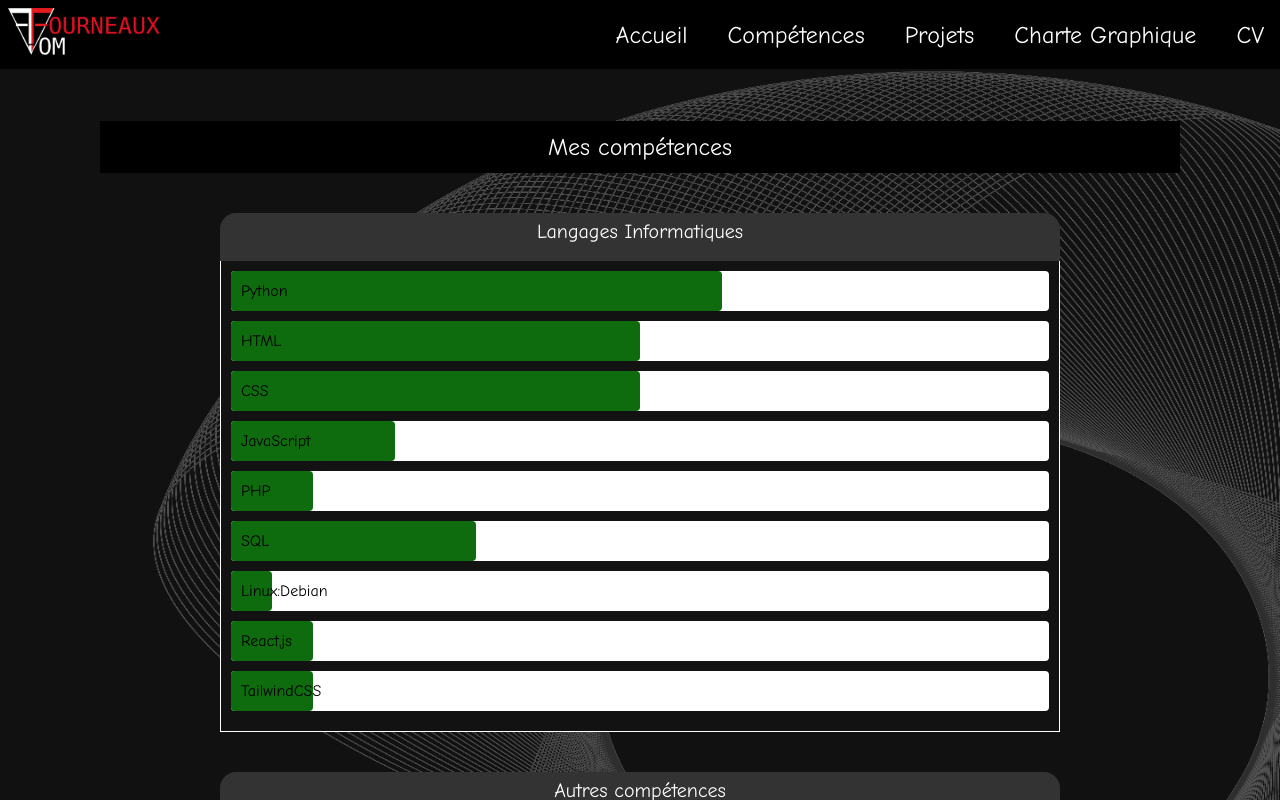
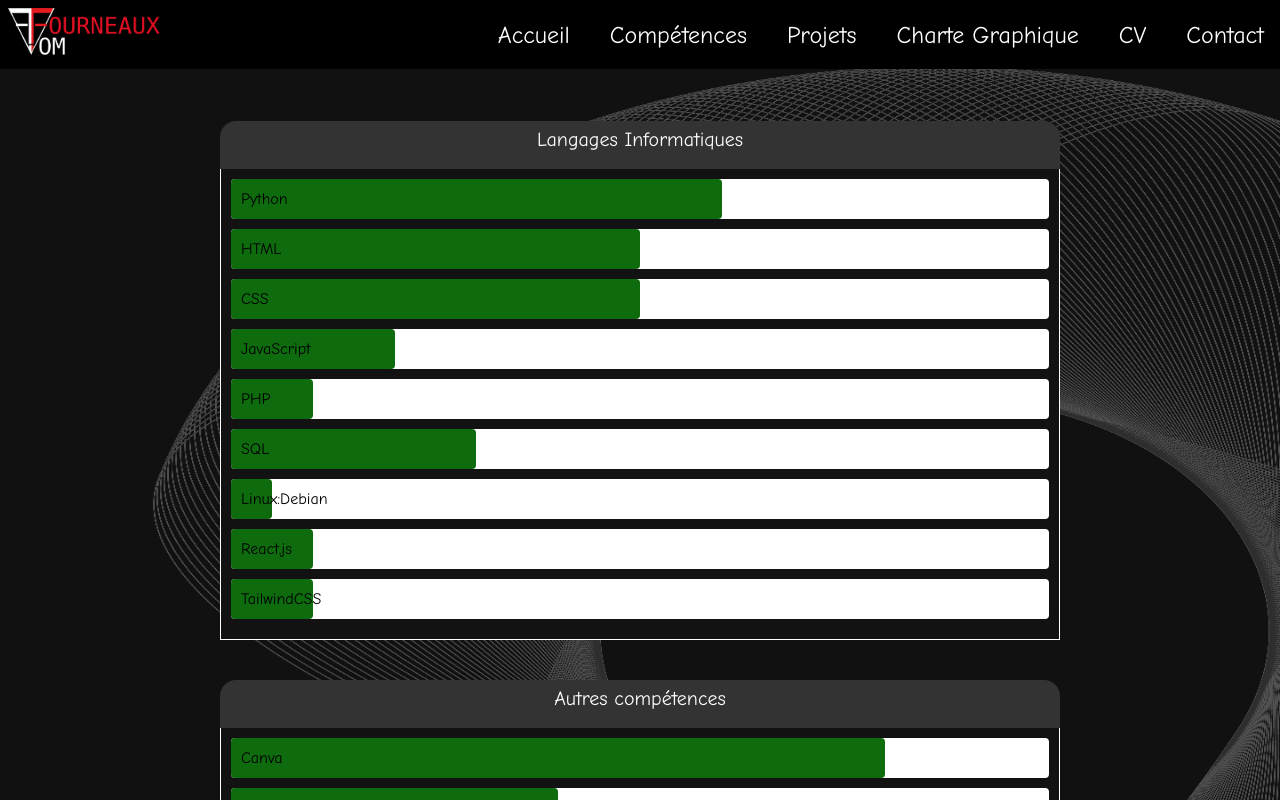
Before and after one commit to tomfrx12/portfolio-react-tom-fourneaux, a React (Vite) app: page /competences in a window 1280 px wide. Shown: the top 800 px of the page. Built offline with nearby package versions, Linux system fonts and the light colour scheme.

Commit message:
test fix

```diff
--- a/src/components/header.jsx
+++ b/src/components/header.jsx
@@ -23,9 +23,10 @@
                 <Link to="/projets" className="text-white p-[0.5rem] pl-[2rem] text-2xl hover:text-grey" onClick={() => window.scrollTo(0, 0)}>Projets</Link>
                 <Link to="/charte_graphique" className="text-white p-[0.5rem] pl-[2rem] text-2xl hover:text-grey" onClick={() => window.scrollTo(0, 0)}>Charte Graphique</Link>
                 <Link to="/cv" className="text-white p-[0.5rem] pl-[2rem] text-2xl hover:text-grey" onClick={() => window.scrollTo(0, 0)}>CV</Link>
+                <Link to="/me_contacter" className="text-white p-[0.5rem] pl-[2rem] text-2xl hover:text-grey" onClick={() => window.scrollTo(0, 0)}>Contact</Link>
             </nav>
             <a onClick={toggleMenu} className="block cursor-pointer top-[80px] right-[20rem] lg:hidden">
-                <span className={`${menuOpen ? 'hidden' : 'block'}`}>
+                <span className={`${menuOpen ? 'hidden' : 'block'}`}> {/* Expression ternaire */}
                     <span className="block w-[20px] h-px bg-white my-[6px]"></span>
                     <span className="block w-[20px] h-px bg-white my-[6px]"></span>
                     <span className="block w-[20px] h-px bg-white my-[6px]"></span>
--- /dev/null
+++ b/src/components/texte.jsx
@@ -0,0 +1,43 @@
+// import { tv } from 'tailwind-variants';
+// import PropTypes from "prop-types";
+
+// const text = tv({
+//   variants: {
+//     name: {
+//       h1: 'm-5 text-center bg-black text-base lg:text-2xl',
+//     },
+//     size: {
+//       md: 'text-base lg:text-2xl',
+//     },
+//     align: {
+//       center: "text-center",
+//       left: "text-left",
+//       right: "text-right",
+//     },
+//   },
+//   compoundVariants: [
+//     {
+//       size: ["sm", 'md'],
+//       align: ["center", "left", "right"],
+//       tag: ["h1"],
+//     }
+//   ],
+// });
+
+// const Text = ({ tag: Tag, name, size, align, children, ...props}) => {
+//   return (
+//     <Tag className={text({name, size, align})}  {...props}>
+//       {children}
+//     </Tag>
+//   );
+// };
+
+// Text.propTypes = {
+//   tag: PropTypes.elementType.isRequired,
+//   name: PropTypes.string,
+//   size: PropTypes.string,
+//   align: PropTypes.string,
+//   children: PropTypes.node,
+// };
+
+// export {Text};
--- a/src/main.jsx
+++ b/src/main.jsx
@@ -1,6 +1,6 @@
 import { StrictMode } from 'react'
 import { createRoot } from 'react-dom/client'
-import App from './App'
+import App from './App.jsx'
 import './index.css'
 
 createRoot(document.getElementById('root')).render(
--- a/src/pages/competences.jsx
+++ b/src/pages/competences.jsx
@@ -1,9 +1,13 @@
 // import "/src/css/style-competences.css";
+
+// import Text from "../components/texte";
 
 function Competences() {
     return (
     <>
-        <h1 className="text-center m-[20px] py-[10px] px-[20px] bg-black lg:text-2xl">Mes compétences</h1>
+        {/* <h1 className="text-center m-[20px] bg-black lg:text-2xl">Mes compétences</h1> */}
+        {/* <Text>Mes compétences</Text> */}
+        {/* py-[10px] px-[20px] */}
         <div className="flex items-center flex-col">
             <div className="m-[20px] bg-[#121212] rounded-t-[1rem] overflow-hidden lg:w-[75%]">
                 <div className="bg-[#333333] p-[5px]">
--- a/src/pages/index.jsx
+++ b/src/pages/index.jsx
@@ -9,7 +9,7 @@
     return (
         <>
             <section className="flex flex-col items-center">
-                    <div className="flex items-center text-center flex-col  lg:h-[80vh] lg:justify-center">
+                <div className="flex items-center text-center flex-col lg:h-[80vh] lg:justify-center">
                         <img src={pptom} alt="photo de profil Tom FOURNEAUX" className="my-[1rem] mx-[0rem] rounded-full w-[30%] lg:w-[20%]"/>
                         <h1 className="text-white m-[0]">Tom Fourneaux</h1>
                         <p className="m-[0px 5px 10px 5px] text-center text-xs lg:text-2xl">Etudiant et passionné de codage, voici mon portfolio</p>
```
Lines whose indentation alone changed are shown as unchanged.
